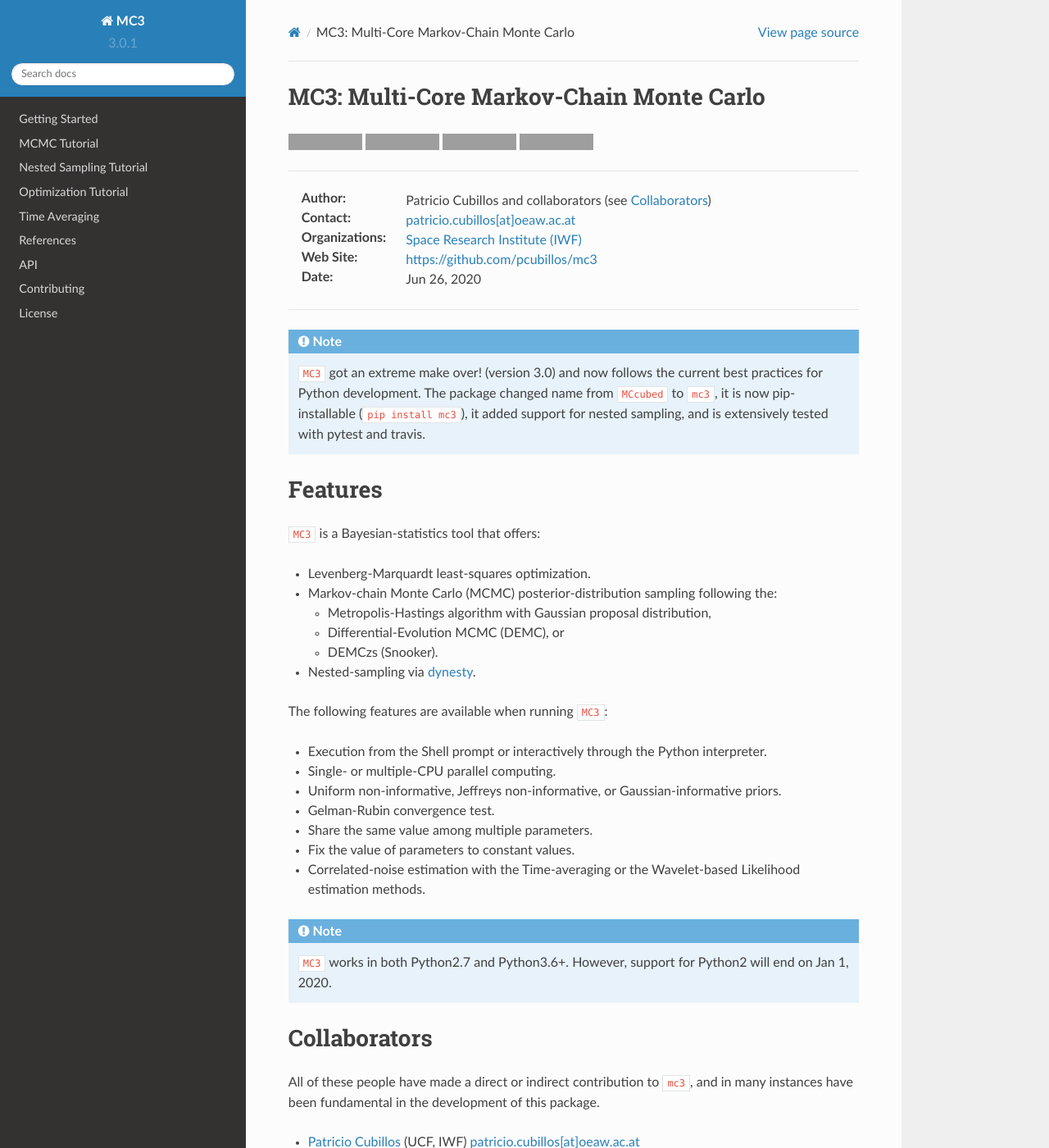
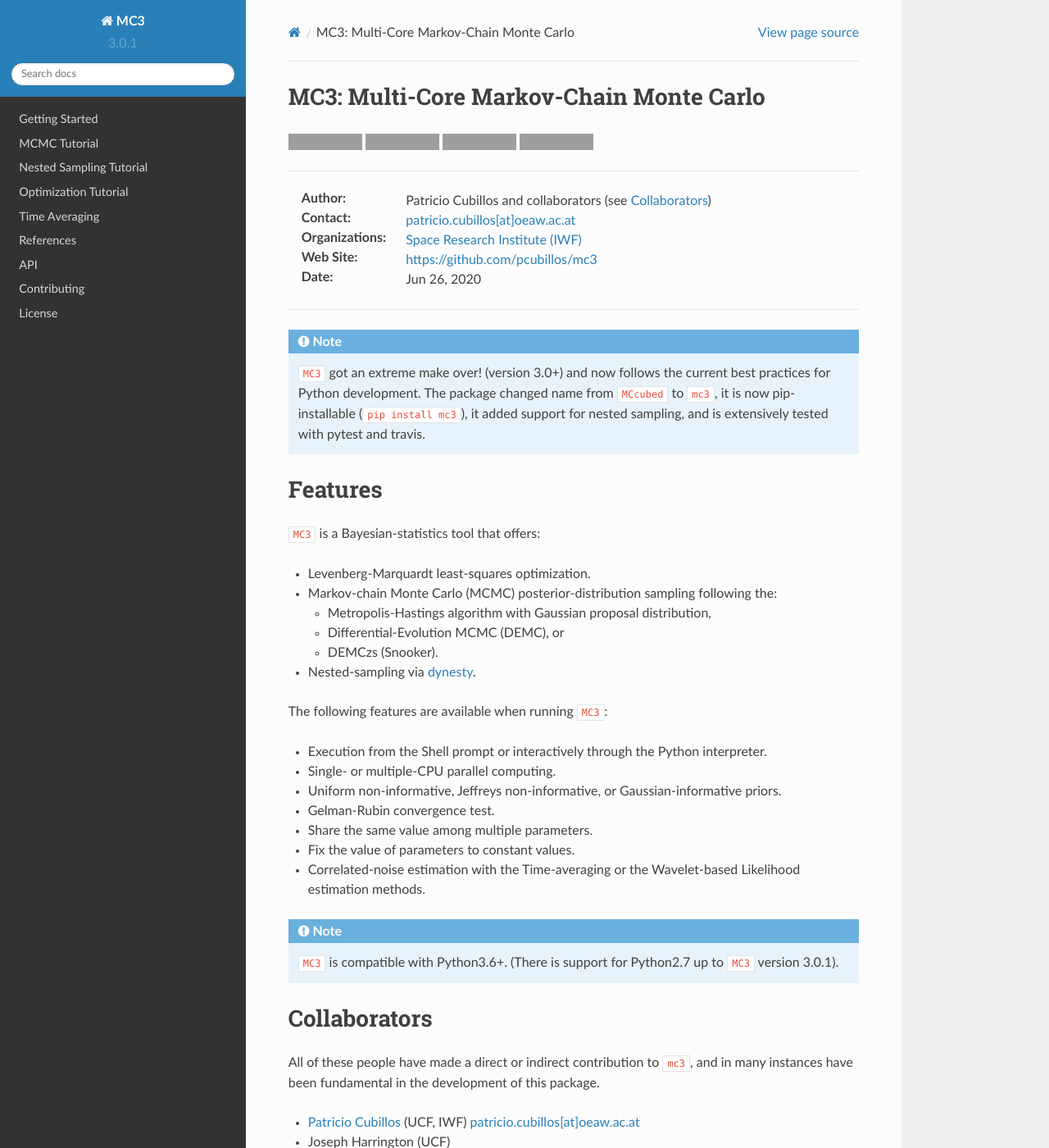
Before and after one commit to pcubillos/mc3, a Sphinx documentation site: the page built from docs/index.rst, in a window 1280 px wide and 1400 px high. Shown: the whole window at 82% size. Built offline with Sphinx 7.4.7 and the Read the Docs theme 2.0.0, drawn with Linux system fonts in a browser that asks for light colours; comment, search, counter and statistics services are not loaded; grey boxes are pictures that could not be loaded.

Commit message:
Updated requirements (numpy>1.15, matplotlib>2).

```diff
--- a/docs/get_started.rst
+++ b/docs/get_started.rst
@@ -6,13 +6,13 @@
 System Requirements
 -------------------
 
-``MC3`` is compatible with Python 2.7 and 3.6+, and has been `tested
+``MC3`` is compatible with Python 3.6+, and has been `tested
 <https://travis-ci.com/pcubillos/mc3>`_ to work on Unix/Linux and
 OS X machines, with the following software:
 
-* Numpy (version 1.8.2+)
+* Numpy (version 1.15.0+)
 * Scipy (version 0.17.1+)
-* Matplotlib (version 1.3.1+)
+* Matplotlib (version 2.0+)
 
 ``MC3`` may work with previous versions of these software;
 however, we do not guarantee nor provide support for that.
--- a/docs/index.rst
+++ b/docs/index.rst
@@ -39,7 +39,7 @@
 
 .. note::
 
-    ``MC3`` got an extreme make over! (version 3.0) and now follows the current best practices for Python development.  The package changed name from ``MCcubed`` to ``mc3``, it is now pip-installable (``pip install mc3``), it added support for nested sampling, and is extensively tested with pytest and travis.
+    ``MC3`` got an extreme make over! (version 3.0+) and now follows the current best practices for Python development.  The package changed name from ``MCcubed`` to ``mc3``, it is now pip-installable (``pip install mc3``), it added support for nested sampling, and is extensively tested with pytest and travis.
 
 
 Features
@@ -66,8 +66,8 @@
 - Fix the value of parameters to constant values.
 - Correlated-noise estimation with the Time-averaging or the Wavelet-based Likelihood estimation methods.
 
-.. note:: ``MC3`` works in both Python2.7 and Python3.6+. However,
-          support for Python2 will end on Jan 1, 2020.
+.. note:: ``MC3`` is compatible with Python3.6+.
+          (There is support for Python2.7 up to ``MC3`` version 3.0.1).
 
 .. _team:
 
--- a/requirements.txt
+++ b/requirements.txt
@@ -1,4 +1,4 @@
-numpy>=1.13.3
+numpy>=1.15.0
 scipy>=0.17.1
 matplotlib>=2.0
 pytest>=3.9
--- a/setup.py
+++ b/setup.py
@@ -41,7 +41,7 @@
       author_email = 'patricio.cubillos@oeaw.ac.at',
       url          = 'https://github.com/pcubillos/mc3',
       packages     = setuptools.find_packages(),
-      install_requires = ['numpy>=1.13.3',
+      install_requires = ['numpy>=1.15.0',
                           'scipy>=0.17.1',
                           'matplotlib>=2.0',],
       tests_require = ['pytest>=3.9',
```
